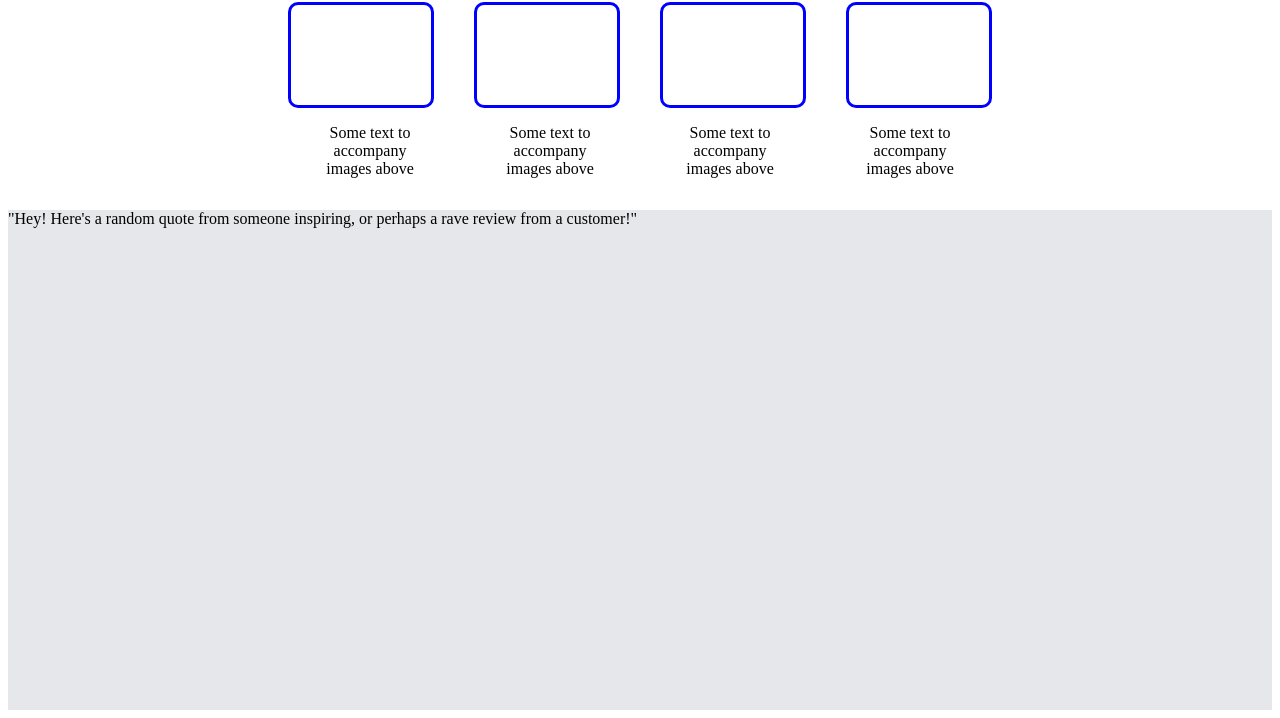
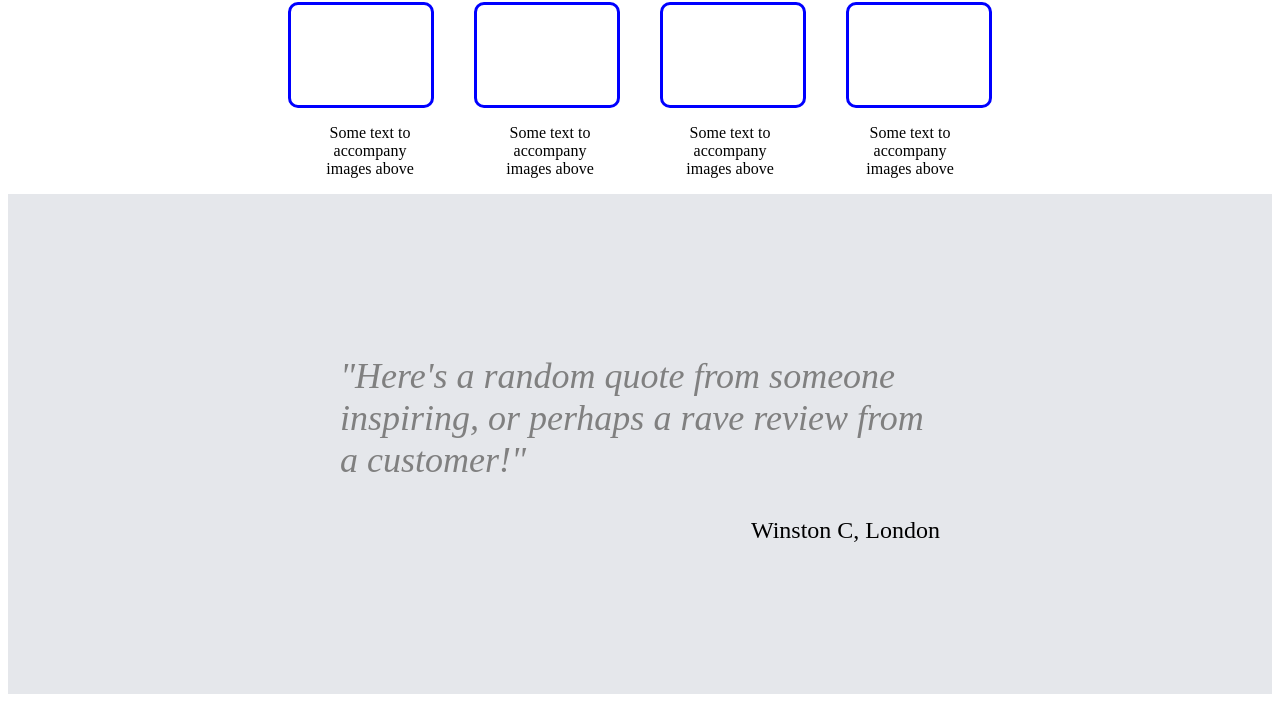
Before and after one commit to steveyporter/odin-landing-page, a plain HTML site: page index.html in a window 1280 px wide. Shown: the part 512-1230 px from the top of the page. Drawn offline with Linux system fonts and the light colour scheme.

Commit message:
add 3rd section css classes for alignment and text style

```diff
--- a/index.html
+++ b/index.html
@@ -85,7 +85,10 @@
     <!-- Third Section -->
     <div ></div>
     <div class ="third_section">
-      <p>"Hey! Here's a random quote from someone inspiring, or perhaps a rave review from a customer!" </p>
+      <div class="third_section_item">
+        <p>"Here's a random quote from someone inspiring, or perhaps a rave review from a customer!" </p>
+        <p class="quote_name">Winston C, London</p>
+      </div>
     </div>
 
   </body>
--- a/styles.css
+++ b/styles.css
@@ -98,6 +98,26 @@
 }
 
 .third_section{
+    display: flex;
     background-color: #E5E7EB;
+    color: grey;
+    font-style: italic;
+    font-weight: lighter;
+    font-size: 36px;
     height: 500px;
+    justify-content: center;
+    align-items: center;
 }
+
+.third_section_item{
+    flex: 0 0 auto;
+    text-wrap: wrap;
+    width: 600px;
+}
+
+.third_section_item .quote_name{
+    justify-self: flex-end;
+    color: black;
+    font-style:normal;
+    font-size: 24px;
+}
```
